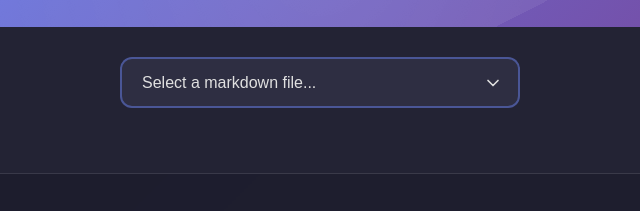
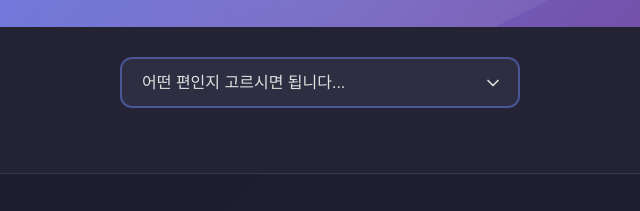
Before and after one commit to JaewooJoung/oss, a plain HTML site: page index.html in a window 1280 px wide. Shown: the part 138-349 px from the top of the page, 320-960 px from the left. Drawn offline with nearby package versions, Linux system fonts and the light colour scheme.

Commit message:
Update index.html

```diff
--- a/index.html
+++ b/index.html
@@ -318,7 +318,7 @@
                 const fileList = await response.json();
 
                 // Clear existing options except the first one
-                fileSelector.innerHTML = '<option value="">Select a markdown file...</option>';
+                fileSelector.innerHTML = '<option value="">어떤 편인지 고르시면 됩니다...</option>';
 
                 // Add options from the JSON list
                 fileList.forEach(item => {
```
